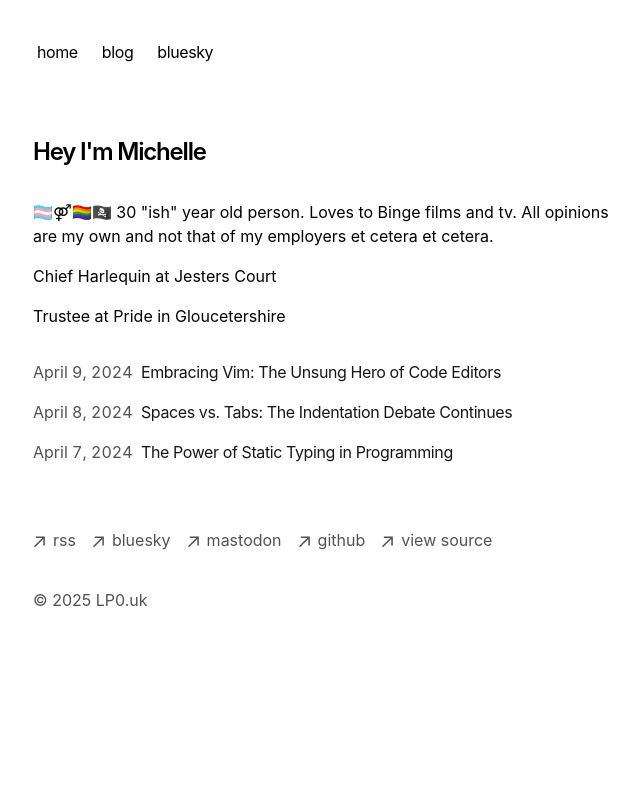
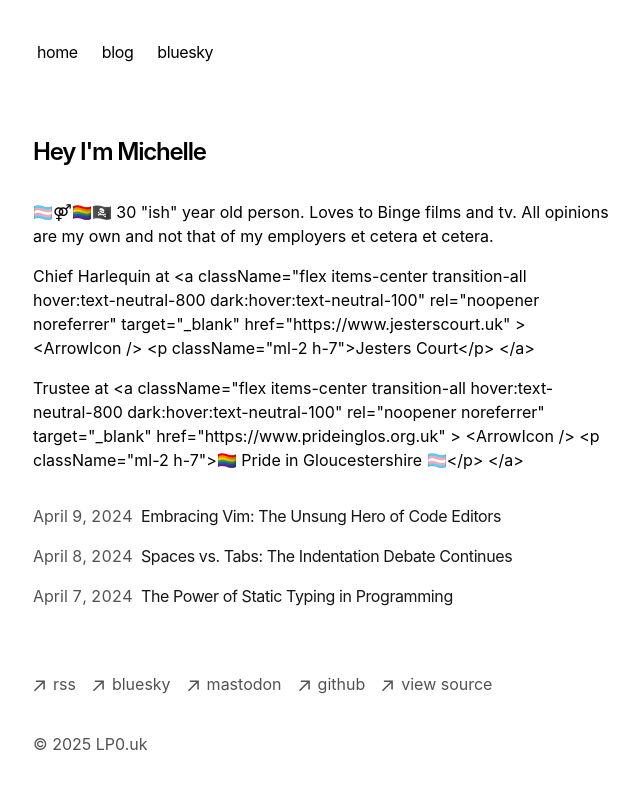
Before and after one commit to MichelleFindlay/lp0.uk, a Next.js app: page / in a window 1280 px wide. Shown: the top 788 px of the page, without its empty margins (319-959 px from the left). Built offline with nearby package versions, Linux system fonts and the light colour scheme.

Commit message:
Update page.tsx

```diff
--- a/app/page.tsx
+++ b/app/page.tsx
@@ -11,11 +11,27 @@ export default function Page() {
           30 "ish" year old person. Loves to Binge films and tv. All opinions are my own and not that of my employers et cetera et cetera.`}
       </p>
       <p className="mb-4">
-        {`Chief Harlequin at Jesters Court`}
+        {`Chief Harlequin at <a
+            className="flex items-center transition-all hover:text-neutral-800 dark:hover:text-neutral-100"
+            rel="noopener noreferrer"
+            target="_blank"
+            href="https://www.jesterscourt.uk"
+          >
+            <ArrowIcon />
+            <p className="ml-2 h-7">Jesters Court</p>
+          </a>`}
       </p>
 
       <p className="mb-4">
-        {`Trustee at Pride in Gloucetershire`}
+        {`Trustee at <a
+            className="flex items-center transition-all hover:text-neutral-800 dark:hover:text-neutral-100"
+            rel="noopener noreferrer"
+            target="_blank"
+            href="https://www.prideinglos.org.uk"
+          >
+            <ArrowIcon />
+            <p className="ml-2 h-7">🏳️‍🌈 Pride in Gloucestershire 🏳️‍⚧️</p>
+          </a>`}
       </p>
 
       <div className="my-8">
```
